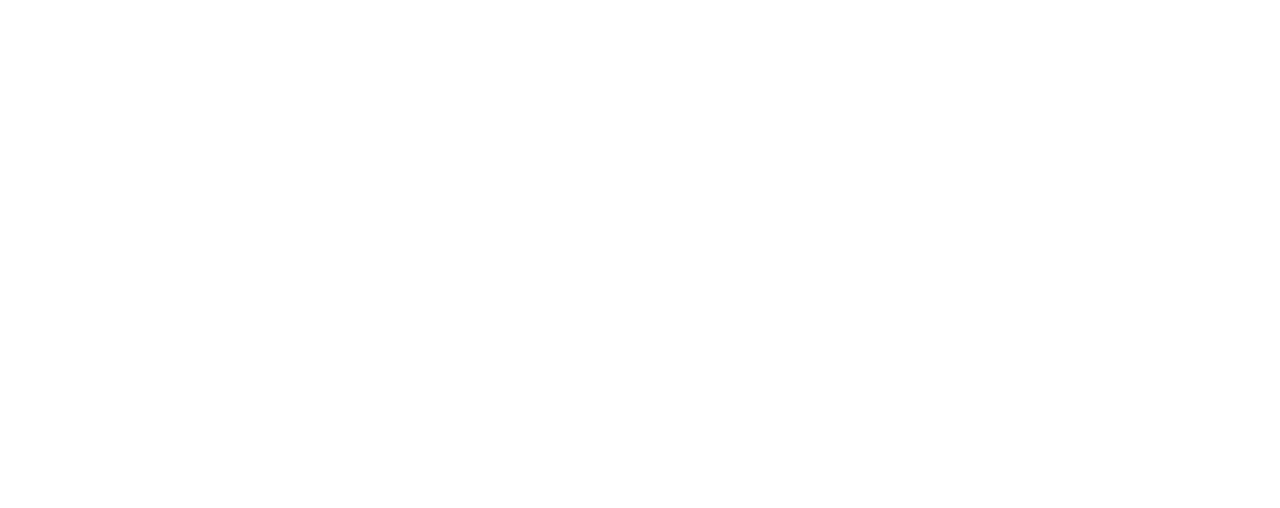
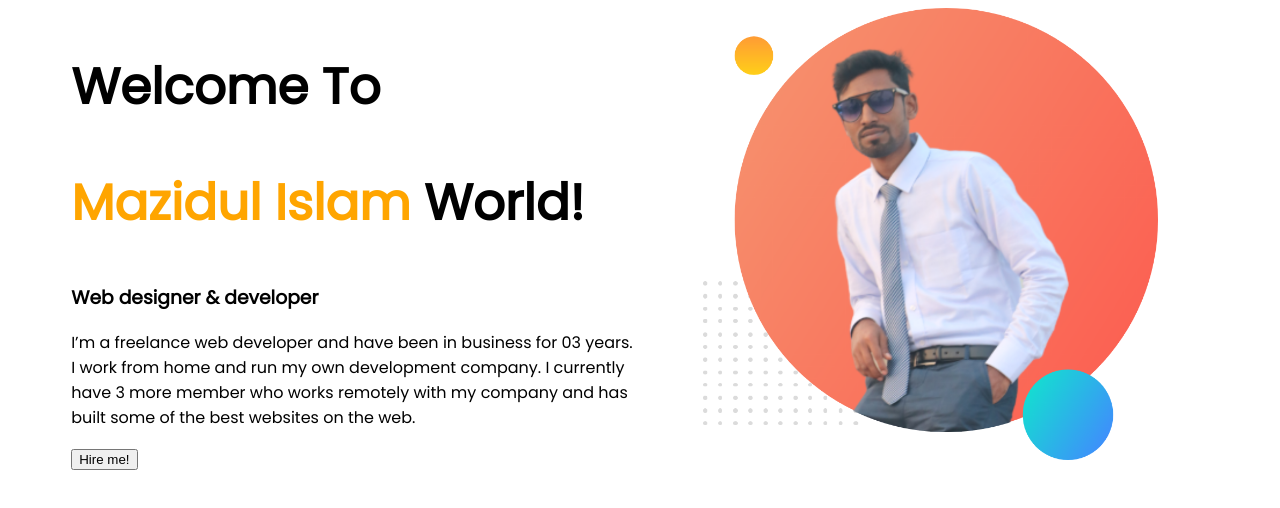
Before and after one commit to MazidulIslam/developer-fortfolio, a plain HTML site: page index.html in a window 1280 px wide. Drawn offline with Linux system fonts and the light colour scheme.

Commit message:
added some styles and image on section top

```diff
--- a/index.html
+++ b/index.html
@@ -6,8 +6,34 @@
     <meta name="viewport" content="width=device-width, initial-scale=1.0">
     <title>Mazid Portfolio</title>
     <link rel="stylesheet" href="style.css">
-</head>
-<body>
+    <link rel="preconnect" href="https://fonts.googleapis.com">
+    <link rel="preconnect" href="https://fonts.gstatic.com" crossorigin>
+    <link href="https://fonts.googleapis.com/css2?family=Poppins&display=swap" rel="stylesheet">
+    </head>
 
-</body>
+    <body>
+        <!-- top section start -->
+        <section>
+            <!-- left -->
+            <div class="left half">
+                <h1>Welcome To</h1>
+                <h1><span class="orange-color">Mazidul Islam</span> World!</h1>
+                <h3>Web designer & developer</h3>
+                <p>I’m a freelance web developer and have been in business for 03 years.  I work from home and run my own development company.  I currently have 3 more member who works remotely with my company and has built some of the best websites on the web.</p>
+                <a target="blank" href="http://google.com"><button type="submit">Hire me!</button>
+                </a>
+            </div>
+            <!-- left end -->
+
+
+            <!-- right -->
+            <div class="right half">
+                <img src="images/mazid-bg.png" alt="Mazidul Islam" srcset="">
+            </div>
+            <!-- right end -->
+        </section>
+        <!-- top section end -->
+
+
+    </body>
 </html>
--- a/style.css
+++ b/style.css
@@ -0,0 +1,19 @@
+body {
+  font-family: "Poppins", sans-serif;
+}
+h1 {
+  font-size: 50px;
+}
+.orange-color {
+  color: orange;
+}
+section {
+  display: flex;
+}
+.half {
+  width: 50%;
+  padding-left: 5%;
+}
+.half img {
+  width: 80%;
+}
```
Also changed, not shown: images/IMG_1717-removebg-preview.png (added), images/IMG_2458-removebg-preview.png (added), images/dream-bg.png (added), images/exp-bg.png (added), images/jhankar.png (added), images/jhankar2.png (added), images/mazid-bg.png (added), images/mazid-bg2.png (added), images/my-bg.png (added), images/my-bg2.png (added), images/top-banner.png (added).
